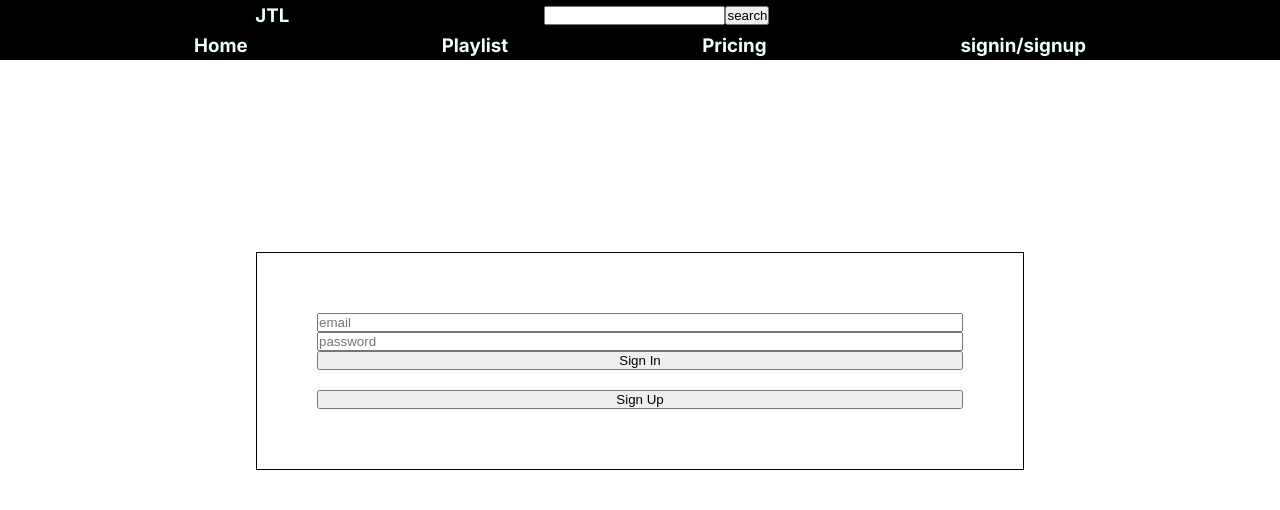
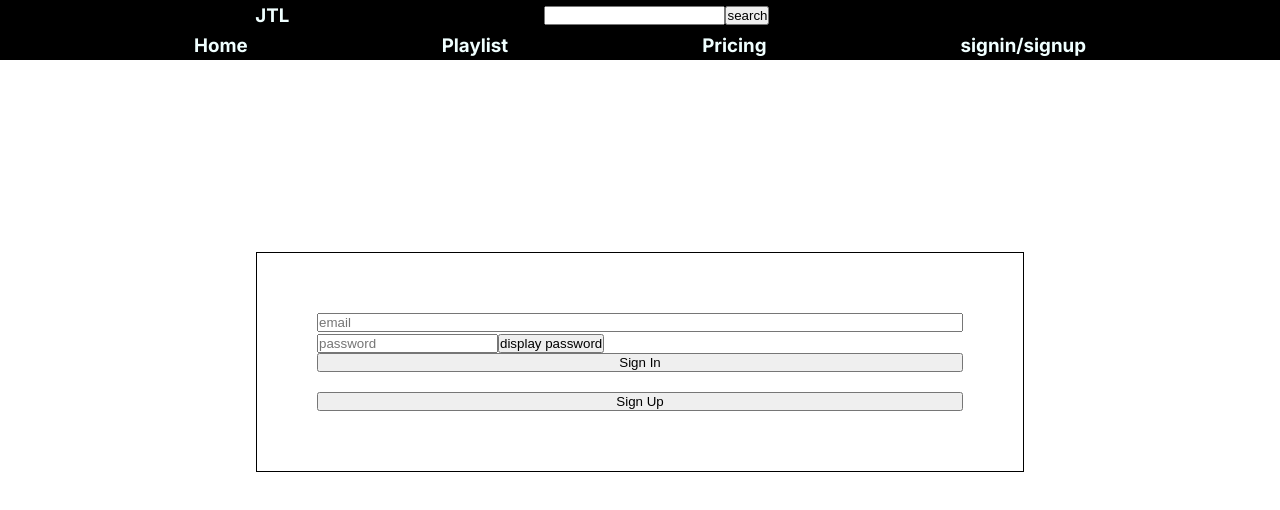
Before and after one commit to tumi267/jtl, a Next.js app: page /signin in a window 1280 px wide. Shown: the top 510 px of the page. Built offline with nearby package versions, Linux system fonts and the light colour scheme.

Commit message:
pass display and admin menu

```diff
--- a/src/app/signin/page.js
+++ b/src/app/signin/page.js
@@ -15,7 +15,7 @@ function Page() {
   const [isEmailValid, setIsEmailValid] = useState(false); // State to validate email format
   const [isPasswordValid, setIsPasswordValid] = useState(true); // State to validate password format
   const [doPasswordsMatch, setDoPasswordsMatch] = useState(true); // State to check if passwords match
-
+  const [passIsDisplay,setPassIsDisplay]=useState(false)
   // Handle email input change and validate format
   const handleEmailChange = (e) => {
     const email = e.target.value;
@@ -91,14 +91,20 @@ function Page() {
       router.push('/Profile');
     }
   }, [user, router]);
-
+  const displaypass=(e)=>{
+    e.preventDefault()
+    setPassIsDisplay((prev) => !prev)
+  }
     // JSX structure for the signin/register form
     return (
       <div className={styles.contain}>
         {logger === 'signin' ? ( // Conditional rendering based on logger state
           <form className={styles.input_form} onSubmit={handleSubmit}>
             <input type='text' placeholder='email' onChange={handleEmailChange} />
-            <input type='password' placeholder='password' onChange={handlePasswordChange} />
+            <span>
+            <input type={passIsDisplay==false?'password':'text'} placeholder='password' onChange={handlePasswordChange} />
+            <button type='button' onClick={displaypass}>display password</button>
+            </span>
             <button type='submit'>Sign In</button>
             <br />
             <button type='button' onClick={() => setLogger('register')}>Sign Up</button>
```
Also changed, not shown: src/app/admin/page.js (+11 -6 lines), src/app/components/AdminMenu/AdminMenu.js (added, +14 -0 lines), 2 other files (tests, documents, lock files or other folders).
